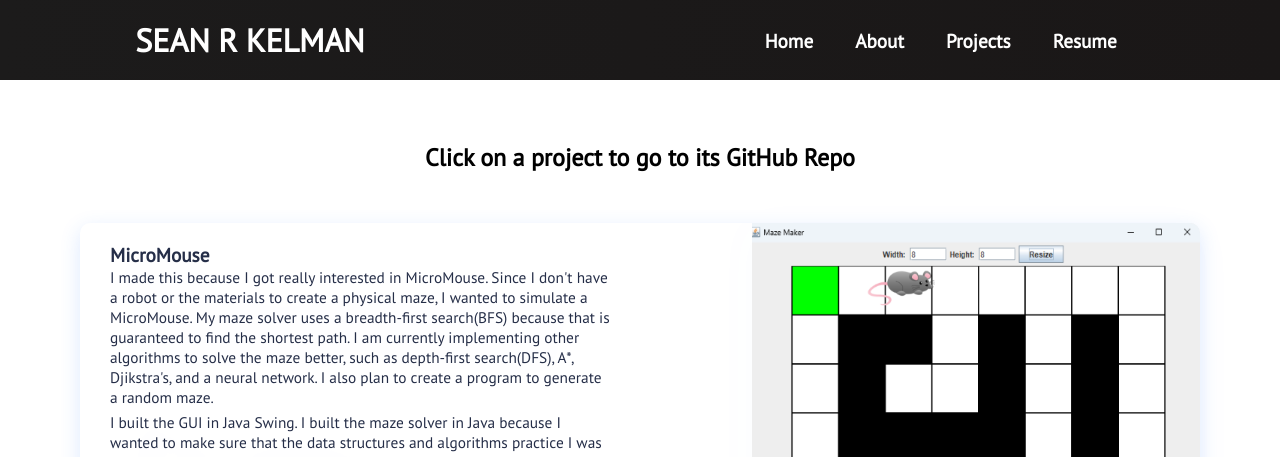
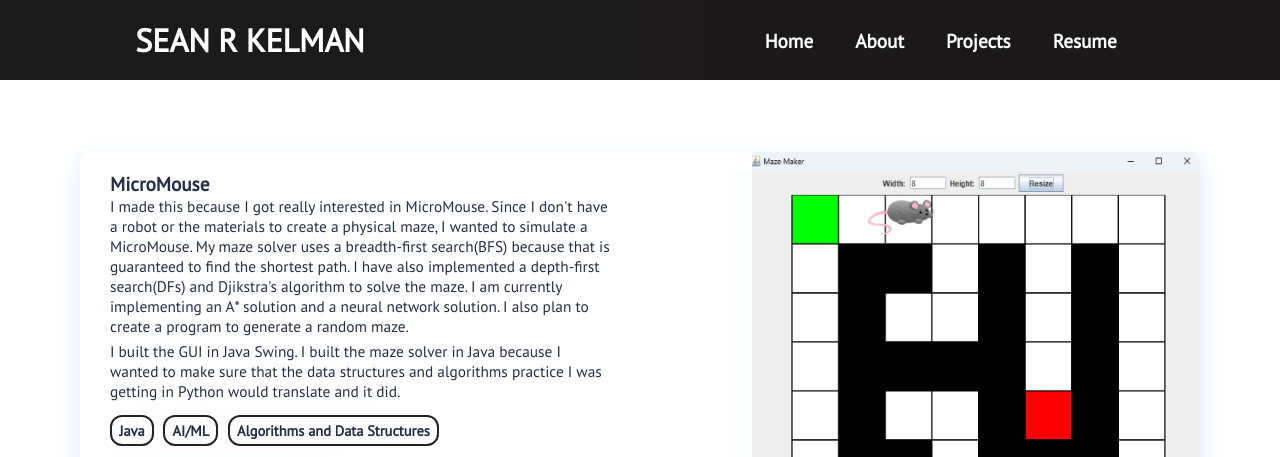
Before and after one commit to srukelman/pwa, a React (Create React App) app in the folder pwa/: page /projects in a window 1280 px wide. Shown: the top 457 px of the page. Built offline with nearby package versions, Linux system fonts and the light colour scheme.

Commit message:
updated projects content and resume page

```diff
--- a/pwa/src/components/Document.css
+++ b/pwa/src/components/Document.css
@@ -10,7 +10,7 @@
 }
 
 embed{
-    height: 1070px;
+    height: 1132px;
     width:850px;
 }
 
--- a/pwa/src/components/Document.js
+++ b/pwa/src/components/Document.js
@@ -1,10 +1,16 @@
 import React from 'react'
+import { Link } from 'react-router-dom'
 import './Document.css'
 function Document() {
+  const downloadResume = () => {
+    window.open("images/resume.pdf", "_blank");
+  }
   return (
     <div className='document'>
         <div className='document-container'>
-          <embed src="images/resume.pdf#toolbar=0&navpanes=0&scrollbar=0" type="application/pdf" width="100%"/>
+          <Link id="dowloadBtn" onClick={downloadResume} >
+          <embed src="images/resume.pdf#navpanes=0&scrollbar=0" type="application/pdf" width="100%"/>
+          </Link>
         </div>
     </div>
   )
--- a/pwa/src/components/Project.js
+++ b/pwa/src/components/Project.js
@@ -4,7 +4,6 @@ import './Projects.css'
 function Project() {
   return (
     <div className='projects'>
-        <h4>Click on a project to go to its GitHub Repo</h4>
         <div className='projects__container'>
             <div className='projects__wrapper'>
                 <ul className='projects__items'>
@@ -14,8 +13,8 @@ function Project() {
                         text="MicroMouse"
                         subtext1="I made this because I got really interested in MicroMouse. Since I don't have a robot or the materials to create a physical maze,
                         I wanted to simulate a MicroMouse. My maze solver uses a breadth-first search(BFS) because that is
-                        guaranteed to find the shortest path. I am currently implementing other algorithms to solve the maze better, such as depth-first search(DFS), A*,
-                        Djikstra's, and a neural network. I also plan to create a program to generate a random maze."
+                        guaranteed to find the shortest path. I have also implemented a depth-first search(DFs) and Djikstra's algorithm to solve the maze. I am
+                        currently implementing an A* solution and a neural network solution. I also plan to create a program to generate a random maze."
                         subtext2="I built the GUI in Java Swing. I built the maze solver in Java because I wanted to make sure that the data structures and algorithms practice I was getting in
                         Python would translate and it did."
                         tag1="Java" tag2="AI/ML" tag3="Algorithms and Data Structures"
--- a/pwa/src/components/ProjectItem.js
+++ b/pwa/src/components/ProjectItem.js
@@ -1,6 +1,5 @@
 import React from 'react'
 import './Projects.css'
-import { Link } from 'react-router-dom'
 import Tags from './Tags'
 import ProjectButton from './ProjectButton'
 
--- a/pwa/src/components/Projects.css
+++ b/pwa/src/components/Projects.css
@@ -20,7 +20,7 @@ h4{
 }
 .projects__wrapper{
     position: relative;
-    margin: 50px 0 45px;
+    margin: 10px 0 45px;
     min-height: fit-content;
 }
 .projects__items{
```
